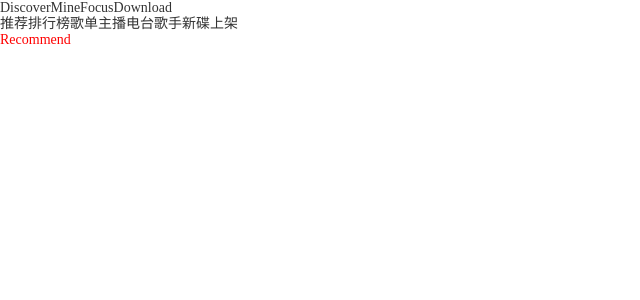
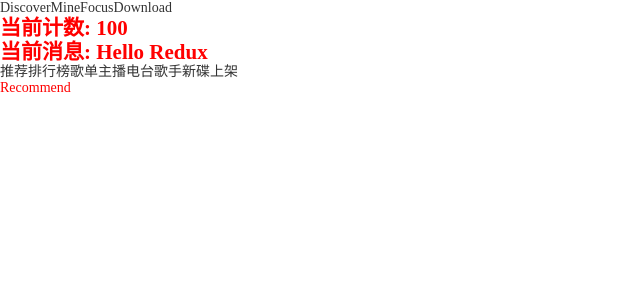
Before and after one commit to may4thfs/react-music, a React (Vite) app: page /#/discover/recommend in a window 1280 px wide. Shown: the top 300 px of the page, without its empty margins (0-640 px from the left). Built offline with nearby package versions, Linux system fonts and the light colour scheme.

Commit message:
feat: 集成 redux 和 useSelector 类型封装
- 增加 Redux Toolkit 和 React Redux 依赖
- 项目配置基础的 store 状态管理
- 定义 useSelector hook 类型，从而提供更好的类型检查和自动完成功能

```diff
--- a/package.json
+++ b/package.json
@@ -11,9 +11,11 @@
     "prettier": "prettier --write ."
   },
   "dependencies": {
+    "@reduxjs/toolkit": "^2.2.1",
     "normalize.css": "^8.0.1",
     "react": "^18.2.0",
     "react-dom": "^18.2.0",
+    "react-redux": "^9.1.0",
     "react-router-dom": "^6.22.2"
   },
   "devDependencies": {
--- a/src/App.tsx
+++ b/src/App.tsx
@@ -1,8 +1,14 @@
 import { useRoutes, Link } from 'react-router-dom'
 import routes from './router'
 import { Suspense } from 'react'
+import { useAppSelector } from './store'
 
 function App() {
+  const { count, message } = useAppSelector((state) => ({
+    count: state.counter.count,
+    message: state.counter.message
+  }))
+
   return (
     <div className="App">
       <div className="nav">
@@ -11,6 +17,8 @@
         <Link to="/focus">Focus</Link>
         <Link to="/download">Download</Link>
       </div>
+      <h2>当前计数: {count}</h2>
+      <h2>当前消息: {message}</h2>
       <Suspense fallback="">{useRoutes(routes)}</Suspense>
     </div>
   )
--- a/src/main.tsx
+++ b/src/main.tsx
@@ -1,15 +1,20 @@
 import React from 'react'
 import ReactDOM from 'react-dom/client'
 import { HashRouter } from 'react-router-dom'
+import { Provider } from 'react-redux'
 import 'normalize.css'
+
 import '@/assets/css/index.css'
 
 import App from '@/App.tsx'
+import store from '@/store'
 
 ReactDOM.createRoot(document.getElementById('root')!).render(
   <React.StrictMode>
-    <HashRouter>
-      <App />
-    </HashRouter>
+    <Provider store={store}>
+      <HashRouter>
+        <App />
+      </HashRouter>
+    </Provider>
   </React.StrictMode>
 )
--- /dev/null
+++ b/src/store/index.ts
@@ -0,0 +1,15 @@
+import { configureStore } from '@reduxjs/toolkit'
+import { useSelector, TypedUseSelectorHook } from 'react-redux'
+
+import counterReducer from './modules/counter'
+
+const store = configureStore({ reducer: { counter: counterReducer } })
+
+// 这样做的好处是，当你在组件中使用 useAppSelector 时，你可以得到类型提示和类型检查。
+type GetStateFnType = typeof store.getState
+export type IRootState = ReturnType<GetStateFnType>
+
+// useAppSelector的hook
+export const useAppSelector: TypedUseSelectorHook<IRootState> = useSelector
+
+export default store
--- /dev/null
+++ b/src/store/modules/counter.ts
@@ -0,0 +1,19 @@
+import { createSlice } from '@reduxjs/toolkit'
+
+const counterSlice = createSlice({
+  name: 'counter',
+  initialState: {
+    count: 100,
+    message: 'Hello Redux',
+    address: '步行街',
+    height: 1.78
+  },
+  reducers: {
+    changeMessageAction(state, { payload }) {
+      state.message = payload
+    }
+  }
+})
+
+export const { changeMessageAction } = counterSlice.actions
+export default counterSlice.reducer
```
Also changed, not shown: 1 other file (tests, documents, lock files or other folders).
